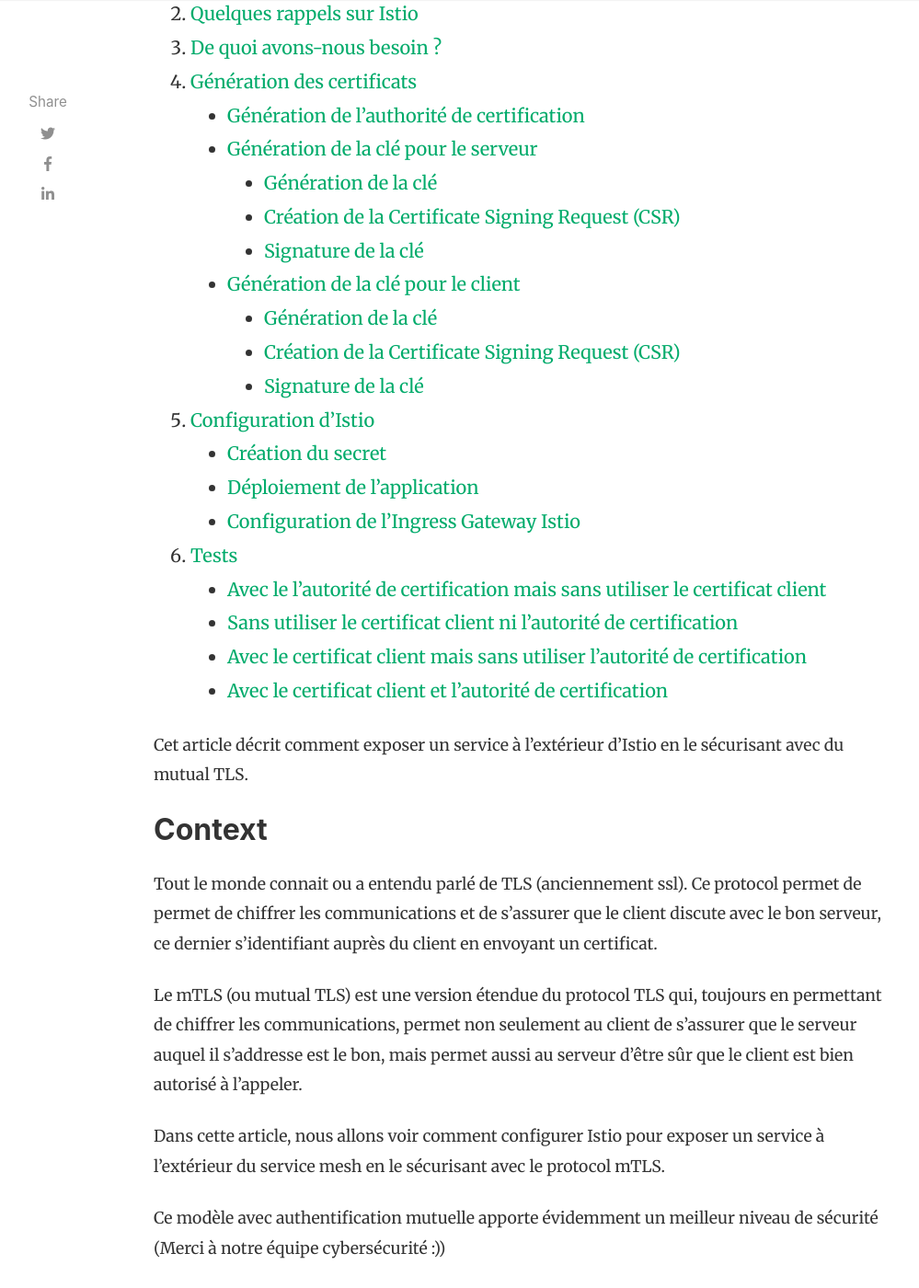
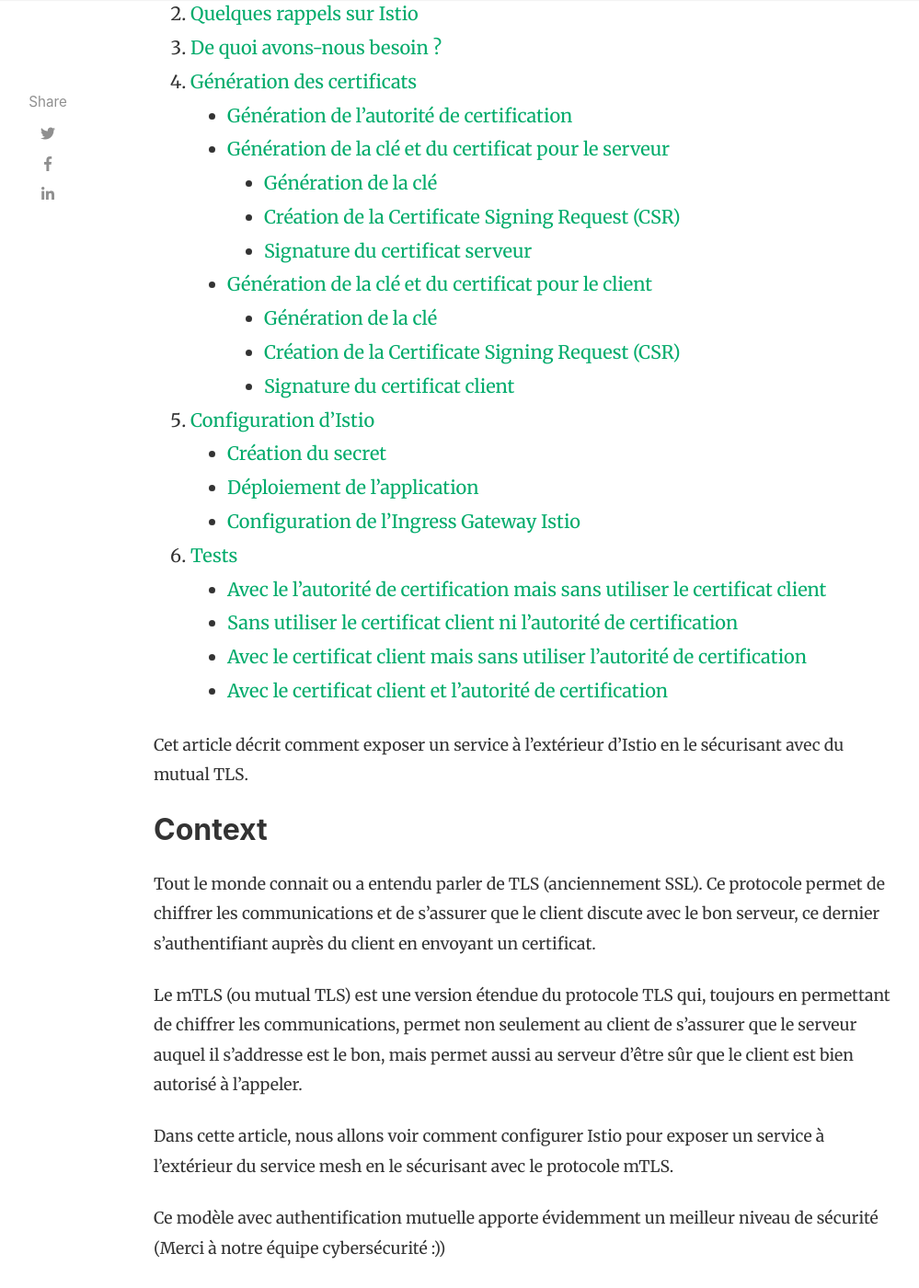
Before and after one commit to etienne-chevillard-cbp/cbp-group.github.io, a Jekyll site: the page built from _posts/2021-12-03-mtls-istio.md, in a window 1280 px wide and 1400 px high, scrolled down 1093 px. Shown: the whole window at 92% size, without its empty margins (118-1117 px from the left). Built offline with Jekyll 4.4.1, drawn with Linux system fonts in a browser that asks for light colours; nearby versions of some CDN libraries; comment, search, counter and statistics services are not loaded; some of the changed text lies outside the part shown.

Commit message:
Update 2021-12-03-mtls-istio.md
Typos and cryptography improvement (key length recommended for RSA keys: 4096 bits).

```diff
--- a/_posts/2021-12-03-mtls-istio.md
+++ b/_posts/2021-12-03-mtls-istio.md
@@ -17,11 +17,11 @@ Cet article décrit comment exposer un service à l'extérieur d'Istio en le sé
 
 ## Context
 
-Tout le monde connait ou a entendu parlé de TLS (anciennement ssl). Ce protocol permet de permet de chiffrer les communications et de s'assurer que le client discute avec le bon serveur, ce dernier s'identifiant auprès du client en envoyant un certificat.
+Tout le monde connait ou a entendu parler de TLS (anciennement SSL). Ce protocole permet de chiffrer les communications et de s'assurer que le client discute avec le bon serveur, ce dernier s'authentifiant auprès du client en envoyant un certificat.
 
-Le mTLS (ou mutual TLS) est une version étendue du protocol TLS qui, toujours en permettant de chiffrer les communications, permet non seulement au client de s'assurer que le serveur auquel il s'addresse est le bon, mais permet aussi au serveur d'être sûr que le client est bien autorisé à l'appeler.
+Le mTLS (ou mutual TLS) est une version étendue du protocole TLS qui, toujours en permettant de chiffrer les communications, permet non seulement au client de s'assurer que le serveur auquel il s'addresse est le bon, mais permet aussi au serveur d'être sûr que le client est bien autorisé à l'appeler.
 
-Dans cette article, nous allons voir comment configurer Istio pour exposer un service à l'extérieur du service mesh en le sécurisant avec le protocol mTLS.
+Dans cette article, nous allons voir comment configurer Istio pour exposer un service à l'extérieur du service mesh en le sécurisant avec le protocole mTLS.
 
 Ce modèle avec authentification mutuelle apporte évidemment un meilleur niveau de sécurité (Merci à notre équipe cybersécurité :))
 ## Quelques rappels sur Istio
@@ -54,7 +54,7 @@ En plus d'un cluster Kubernetes avec istio d'installé (il est possible d'utilis
 
 Pour réaliser ces tâches, nous allons utiliser OpenSSL.
 
-### Génération de l'authorité de certification
+### Génération de l'autorité de certification
 
 {% highlight shell %}
 openssl req \
@@ -92,13 +92,13 @@ Certificate:
 
 On voit bien que les champs Issuer et Subject sont les mêmes. Nous avons donc notre autorité de certification.
 
-### Génération de la clé pour le serveur
+### Génération de la clé et du certificat pour le serveur
 
 #### Génération de la clé
 
 {% highlight shell %}
 openssl genrsa \
-  -out server.key 2048
+  -out server.key 4096
 {% endhighlight %}
 
 #### Création de la Certificate Signing Request (CSR)
@@ -111,7 +111,7 @@ openssl req \
   -out server.csr
 {% endhighlight %}
 
-#### Signature de la clé
+#### Signature du certificat serveur
 
 {% highlight shell %}
 openssl x509 \
@@ -124,13 +124,13 @@ openssl x509 \
   -out server.crt
 {% endhighlight %}
 
-### Génération de la clé pour le client
+### Génération de la clé et du certificat pour le client
 
 #### Génération de la clé
 
 {% highlight shell %}
 openssl genrsa \
-  -out client.key 2048
+  -out client.key 4096
 {% endhighlight %}
 
 #### Création de la Certificate Signing Request (CSR)
@@ -143,7 +143,7 @@ openssl req \
   -out client.csr
 {% endhighlight %}
 
-#### Signature de la clé
+#### Signature du certificat client
 
 Dans notre cas, nous maîtrisons "à la fois" le client et le serveur. `Dans le cas d'une configuration pour appeler un service fourni par un tiers`, celui-ci ne fournira que l'équivalent de notre ca.crt et ne diffusera jamais sa clé privée (le ca.key). Ce certificat seul permet de vérifier un autre certificat mais ne permet pas d'en signer. `Il faudra donc lui envoyer la CSR` afin qu'il nous renvoie le certificat client signé.
 
@@ -164,7 +164,7 @@ openssl x509 \
 
 ### Création du secret
 
-Nous allons créer un secret contenant le certificat serveur et sa clé privé ainsi que l'autorité de certification.
+Nous allons créer un secret contenant le certificat serveur et sa clé privée ainsi que le certificat de l'autorité de certification.
 
 Le secret est de type `generic` mais il est possible de créer un secret de type `tls`. Seule la syntaxe des clés dans le secret change. Voir la [documentation d'Istio](https://istio.io/latest/docs/tasks/traffic-management/ingress/secure-ingress/#key-formats)
 
@@ -179,7 +179,7 @@ kubectl create -n istio-system secret generic httpbin-mtls  \
 
 ### Déploiement de l'application
 
-Contenu du fichier `httpbin.yaml`contenant la description du déploiement :
+Contenu du fichier `httpbin.yaml` contenant la description du déploiement :
 
 {% highlight yaml %}
 # Copyright Istio Authors
```
Also changed, not shown: other parts of _posts/2021-12-03-mtls-istio.md (+1 -1 lines).
